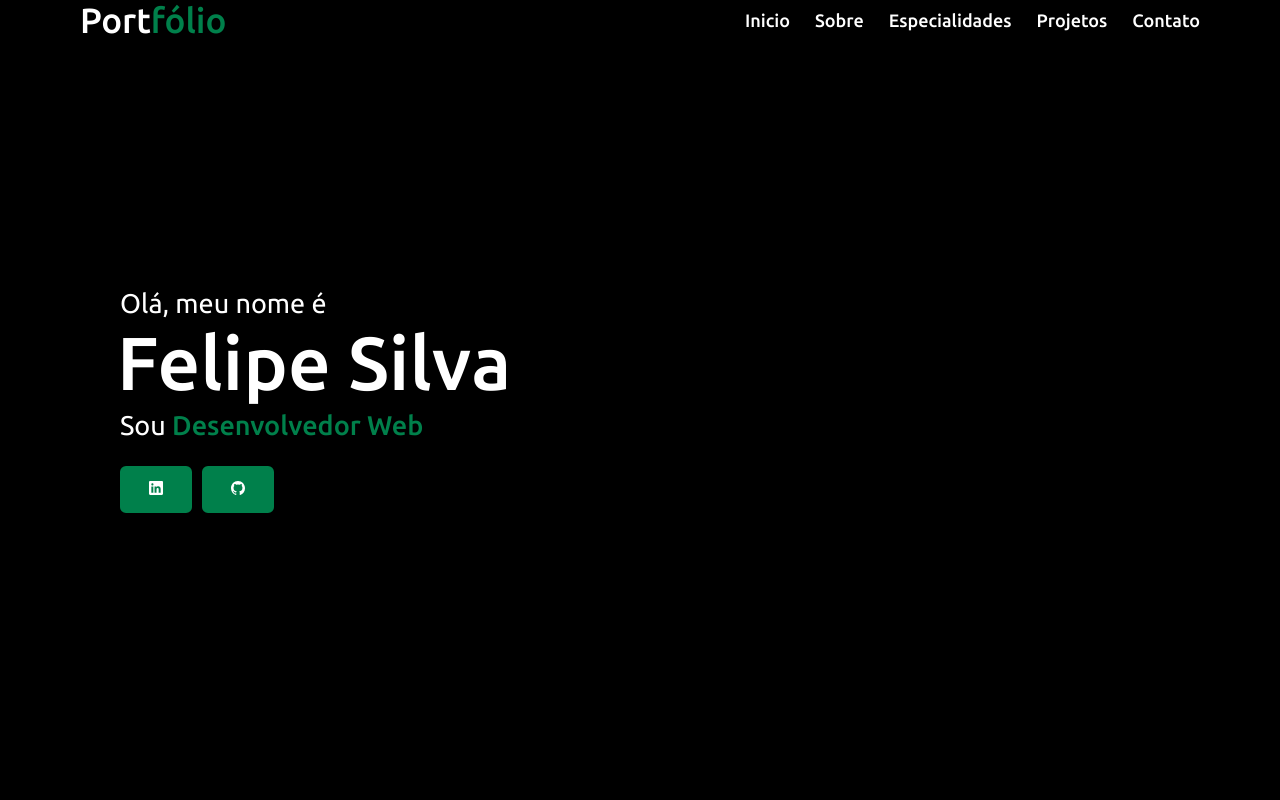
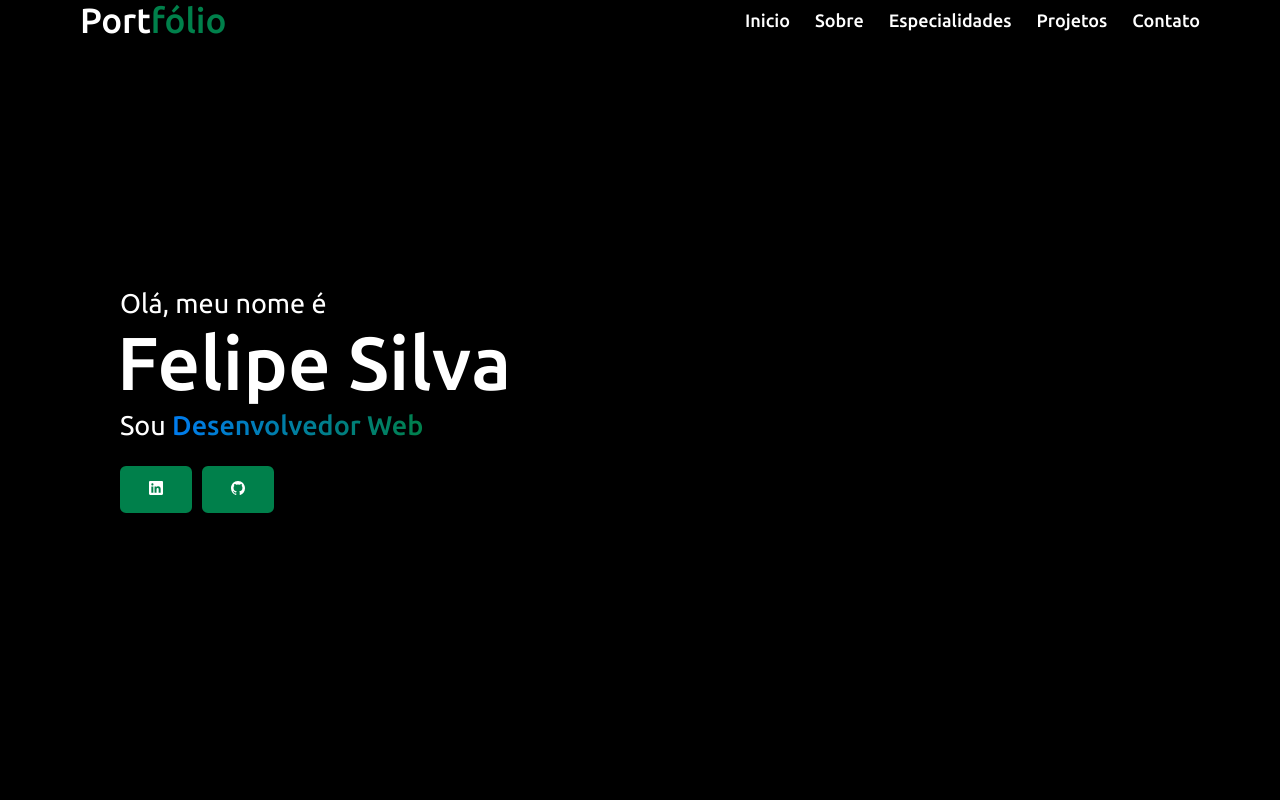
Before and after one commit to Feliper-Silva/portifolio-web, a React (Create React App) app: page /home in a window 1280 px wide. Shown: the top 800 px of the page. Built offline with nearby package versions, Linux system fonts and the light colour scheme.

Commit message:
eith commit

```diff
--- a/src/components/Header/index.css
+++ b/src/components/Header/index.css
@@ -23,6 +23,7 @@
   color: #00804b;
   transition: all 0.3s ease;
 }
+
 .navbar.sticky a span {
   color: #fff;
 }
--- a/src/components/Home/index.css
+++ b/src/components/Home/index.css
@@ -26,6 +26,16 @@
   color: #00804b;
   font-weight: 500;
 }
+.home .home-content .text-3 span {
+  background-clip: text;
+  -webkit-background-clip: text;
+  -webkit-text-fill-color: transparent;
+  animation: colorCycle 10s ease-in-out infinite;
+}
+
+.home .home-content .text-3 span {
+  background-image: linear-gradient(90deg, #007cf0, #00804b);
+}
 
 .home .home-content a {
   display: inline-block;
@@ -41,3 +51,12 @@
   color: #00804b;
   background: none;
 }
+
+@keyframes colorCycle {
+  0% {
+    filter: brightness(0);
+  }
+  11% {
+    filter: none;
+  }
+}
```
